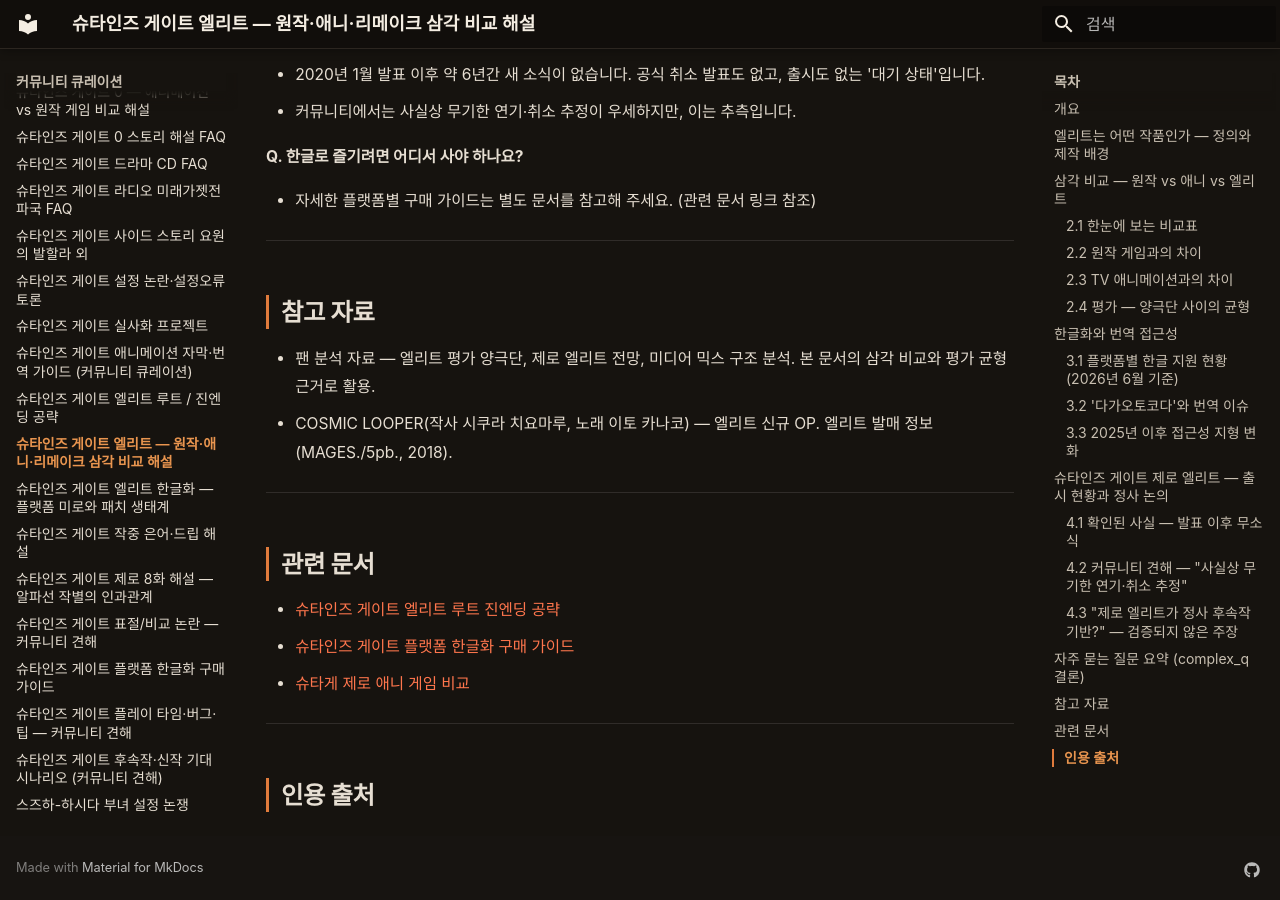
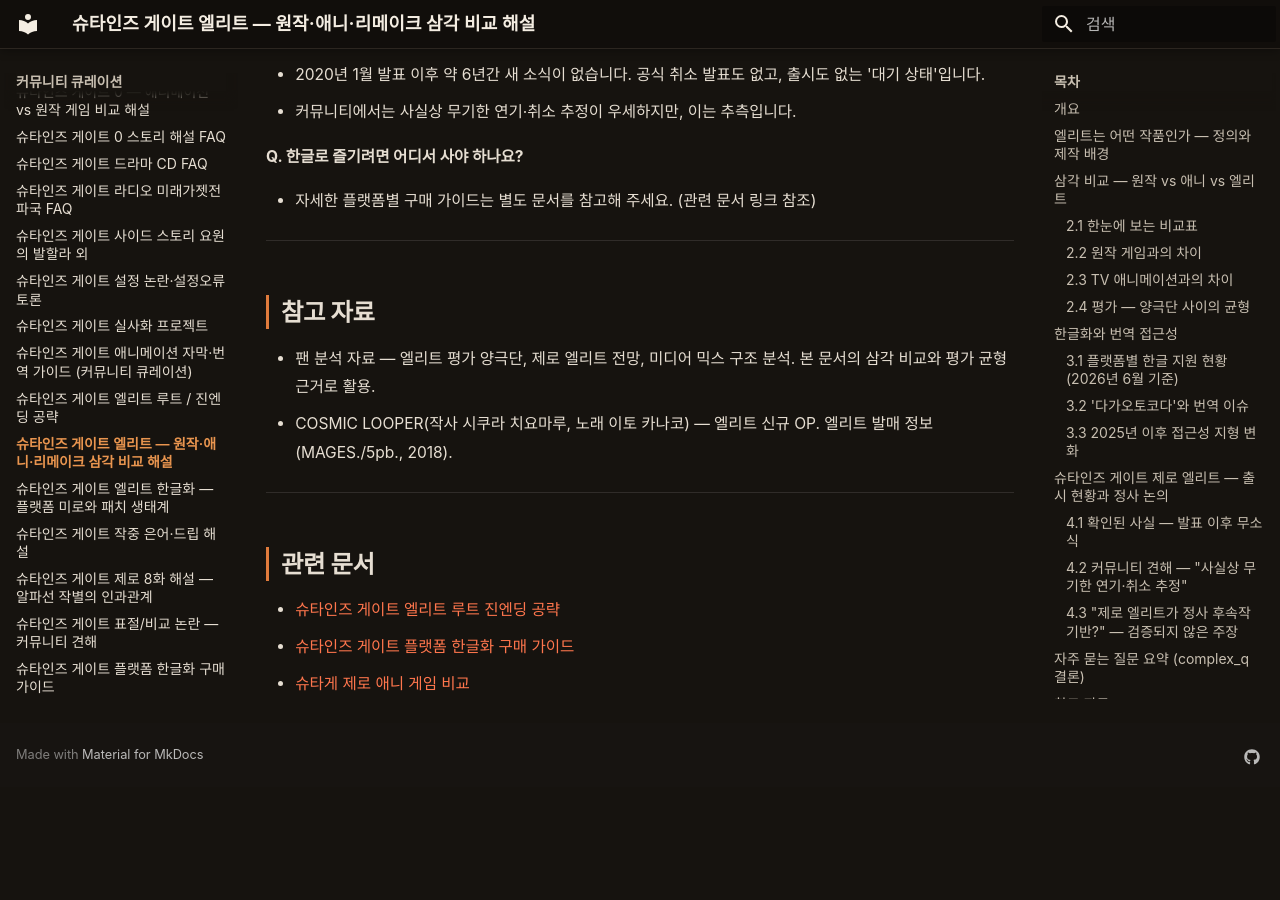
Before and after one commit to sgwiki/sgwiki.github.io, an MkDocs documentation site: the page built from wiki/커뮤니티-큐레이션/슈타인즈-게이트-엘리트-리메이크-비교-해설.md, in a window 1280 px wide and 900 px high, scrolled down 8077 px. Built offline with MkDocs 1.6.1 and Material for MkDocs 9.7.7, drawn with Linux system fonts in a browser that asks for light colours; some web fonts are replaced; after the commit the page ends 8864 px from its top, so only the background shows below that.

Commit message:
chore(wiki): 슈타인즈-게이트-엘리트-리메이크-비교-해설 정비 — restructurer(frontmatter category '큐레이션 해설'→'커뮤니티-큐레이션' 동일 디렉토리 표준 통일·빈 ## 인용 출처 헤더 제거 — 출처는 ## 참고 자료 산문으로 충분·mkdocs strict 빌드 방지)·rewriter (changed: false, 위키 고유 교정 불필요)·humanize 스킵(monolith가 파일 교체 오류 발생→스냅샷 복구·부팅 비블로킹 원칙으로 다음 단계 진행)·사실·스포일러(endgame)·수치(2018/09/20·2019/02/19·2019/10/15·2020/01/26·2025/01·메타스코어 86·유저 8.1·스팀 90%+·30~50시간·20~30시간·10시간)·고유명사(MAGES.·5pb.·WHITE FOX·카와무라 켄이치·사카이 큐타·시쿠라 치요마루·COSMIC LOOPER·ELITE·RE:BOOT·Steins;Gate 0 ELITE)·인용 블록·quote_protect pass·fact_guard pass·sanitizer pass·linker pass(lint ok 3·incoming 4)

```diff
--- a/wiki/커뮤니티-큐레이션/슈타인즈-게이트-엘리트-리메이크-비교-해설.md
+++ b/wiki/커뮤니티-큐레이션/슈타인즈-게이트-엘리트-리메이크-비교-해설.md
@@ -1,7 +1,7 @@
 ---
 title: 슈타인즈 게이트 엘리트 — 원작·애니·리메이크 삼각 비교 해설
 type: community
-category: 큐레이션 해설
+category: 커뮤니티-큐레이션
 genre: complex_q
 evidence_grade: corroborated
 spoiler: endgame
@@ -233,7 +233,3 @@
 - [슈타인즈 게이트 엘리트 루트 진엔딩 공략](슈타인즈-게이트-엘리트-루트-진엔딩-공략.md)
 - [슈타인즈 게이트 플랫폼 한글화 구매 가이드](슈타인즈-게이트-플랫폼-한글화-구매-가이드.md)
 - [슈타게 제로 애니 게임 비교](슈타게-제로-애니-게임-비교.md)
-
----
-
-## 인용 출처
```
